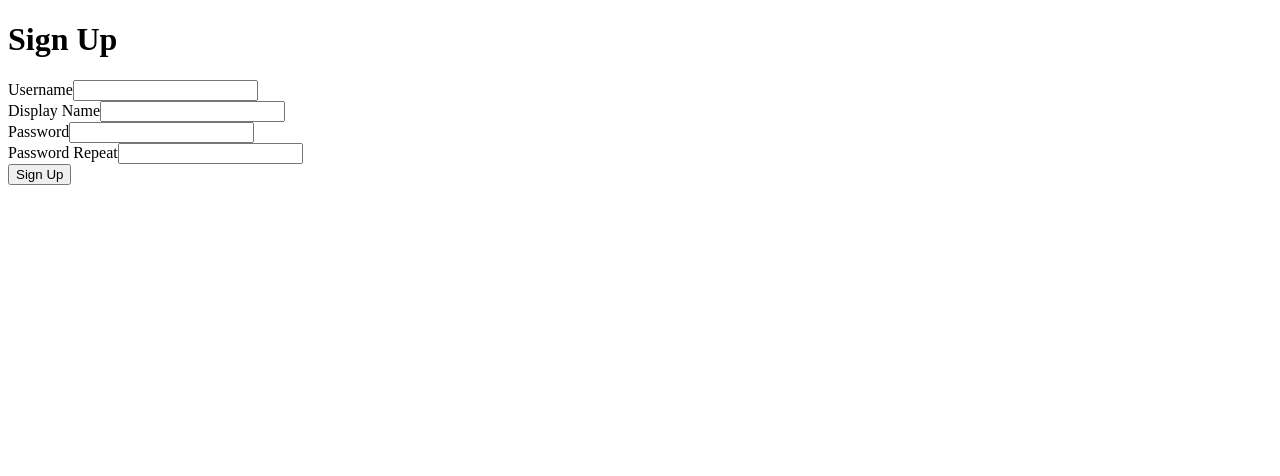
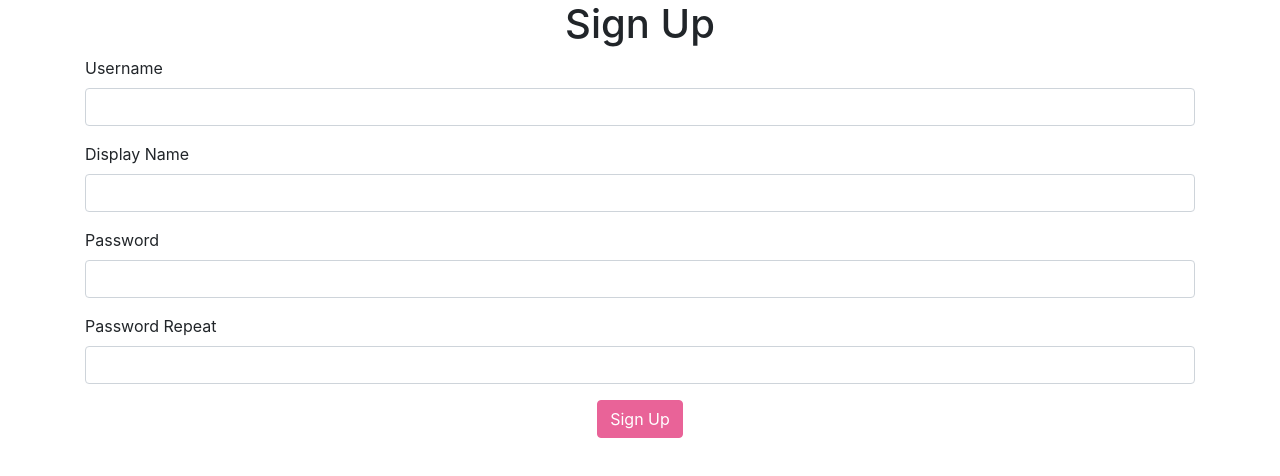
Before and after one commit to arifemir/react-springboot-social-app, a React (Create React App) app in the folder client/: page / in a window 1280 px wide. Shown: the top 476 px of the page. Built offline with nearby package versions, Linux system fonts and the light colour scheme.

Commit message:
-ui improvment for user sign up page;

```diff
--- a/client/package.json
+++ b/client/package.json
@@ -7,6 +7,8 @@
     "@testing-library/react": "^9.5.0",
     "@testing-library/user-event": "^7.2.1",
     "axios": "^0.19.2",
+    "bootstrap": "^4.5.2",
+    "node-sass": "^4.14.1",
     "react": "^16.13.1",
     "react-dom": "^16.13.1",
     "react-scripts": "3.4.3"
--- a/client/src/UserSignupPage.js
+++ b/client/src/UserSignupPage.js
@@ -24,26 +24,30 @@
 
     render() {
         return (
+            <div className='container'>
                 <form>
-                <h1>Sign Up</h1>
-                <div>
-                    <label htmlFor=''>Username</label>
-                    <input name='userName' onChange={this.onChangeFields} type='text'/>
+                    <h1 className='text-center'>Sign Up</h1>
+                    <div className='form-group'>
+                        <label>Username</label>
+                        <input className='form-control' name='userName' onChange={this.onChangeFields} type='text'/>
                     </div>
-                <div>
-                    <label htmlFor=''>Display Name</label>
-                    <input name='displayName' onChange={this.onChangeFields} type='text'/>
+                    <div className='form-group'>
+                        <label>Display Name</label>
+                        <input className='form-control' name='displayName' onChange={this.onChangeFields} type='text'/>
                     </div>
-                <div>
-                    <label htmlFor=''>Password</label>
-                    <input name='password' onChange={this.onChangeFields} type='password'/>
+                    <div className='form-group'>
+                        <label>Password</label>
+                        <input className='form-control' name='password' onChange={this.onChangeFields} type='password'/>
                     </div>
-                <div>
-                    <label htmlFor="">Password Repeat</label>
-                    <input name='passwordRepeat' onChange={this.onChangeFields} type='password'/>
+                    <div className='form-group'>
+                        <label>Password Repeat</label>
+                        <input className='form-control' name='passwordRepeat' onChange={this.onChangeFields} type='password'/>
                     </div>
-                <button onClick={this.onClickSignUp} >Sign Up</button>
+                    <div className='text-center'>
+                        <button className='btn btn-primary' onClick={this.onClickSignUp} >Sign Up</button>
+                    </div>
                 </form>
+            </div>
         );
     }
 }
--- /dev/null
+++ b/client/src/bootstrapOverride.scss
@@ -0,0 +1,5 @@
+$primary: #e96398;
+$secondary: #f172a1;
+
+
+@import '~bootstrap/scss/bootstrap.scss';
--- a/client/src/index.js
+++ b/client/src/index.js
@@ -2,6 +2,7 @@
 import ReactDOM from 'react-dom';
 import App from './App';
 import * as serviceWorker from './serviceWorker';
+import './bootstrapOverride.scss';
 
 ReactDOM.render(
   <React.StrictMode>
```
Also changed, not shown: 1 other file (tests, documents, lock files or other folders). Lines whose indentation alone changed are shown as unchanged.
